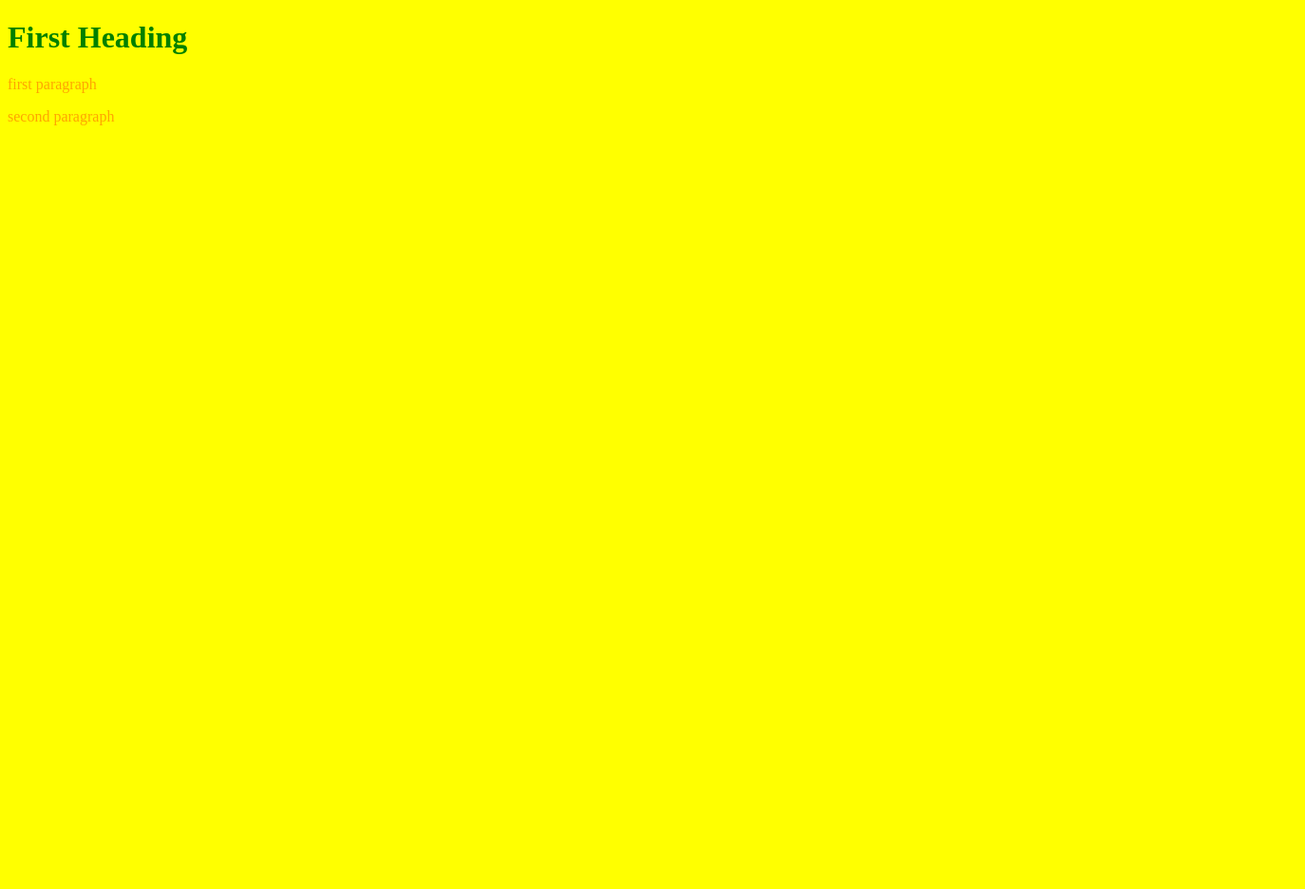
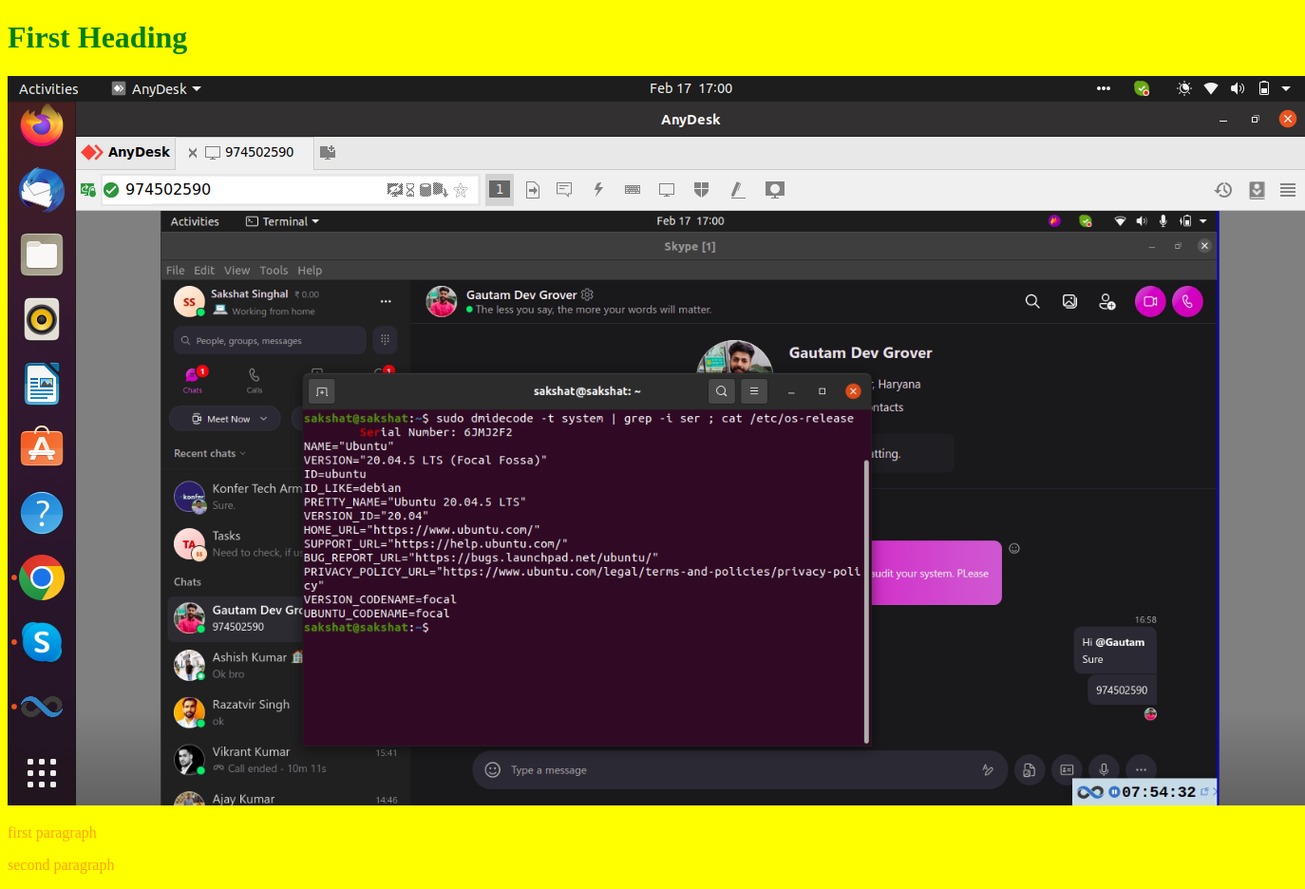
Before and after one commit to gautamdevgrover/myfirstrepo, a plain HTML site: page index.html in a window 1280 px wide. Shown: the whole page at 95% size, 1374 px wide, since content can reach past the window. Before the commit the page ends 800 px from the top, so only its background shows below. Drawn offline with Linux system fonts and the light colour scheme.

Commit message:
image added

```diff
--- a/index.html
+++ b/index.html
@@ -7,6 +7,7 @@
 	</head>
 	<body>
 		<h1> First Heading </h1>
+		<div> <img src="ssimage.png" alt="ss"></div>
 		<p color="red"> first paragraph </p>
 		<p> second paragraph </p>
 	</body>
```
Also changed, not shown: ssimage.png (added).
